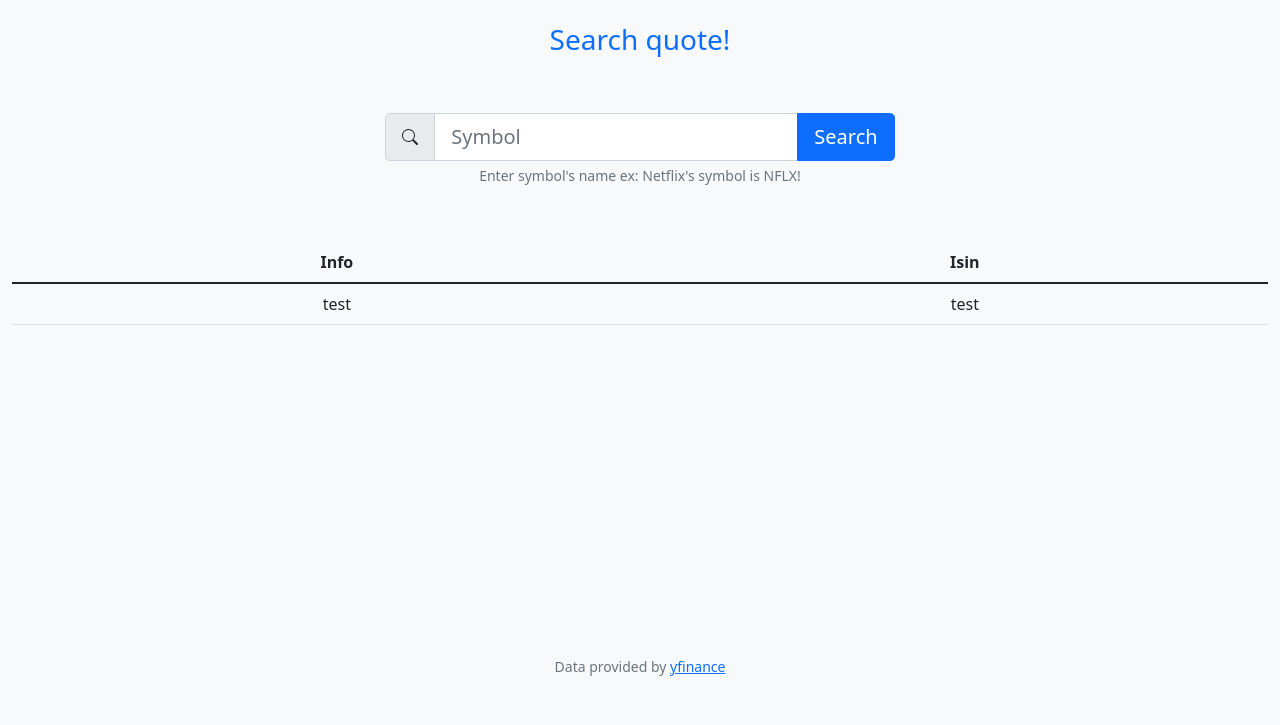
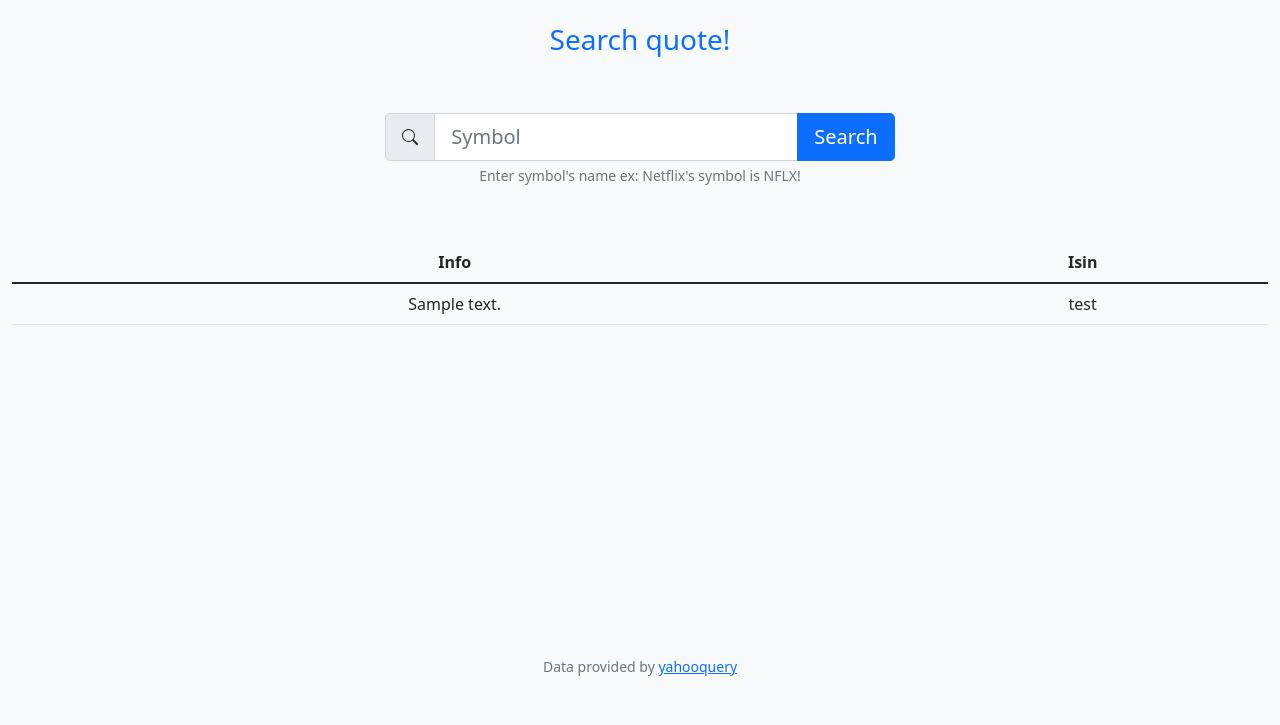
Before and after one commit to a-neagoe/MyFinanceTracker, a Flask app: template templates/quoted.html in a window 1280 px wide. Shown: the part 75-800 px from the top of the page. Run offline with Flask 3, Linux system fonts and the light colour scheme; the template is opened without the code that fills it: most values are stand-ins (such as "Sample title", 1, 10 or a date in 2020); some libraries are stand-ins or nearby versions.

Commit message:
footer modified in layout

```diff
--- a/templates/layout.html
+++ b/templates/layout.html
@@ -64,7 +64,7 @@
         </main>
 
         <footer class="pb-5 small text-center text-muted bg-light">
-            Data provided by <a href="https://pypi.org/project/yfinance/">yfinance</a>
+            Data provided by <a href="https://yahooquery.dpguthrie.com/">yahooquery</a>
         </footer>
         <script src="https://cdn.jsdelivr.net/npm/@popperjs/core@2.11.6/dist/umd/popper.min.js" integrity="sha384-oBqDVmMz9ATKxIep9tiCxS/Z9fNfEXiDAYTujMAeBAsjFuCZSmKbSSUnQlmh/jp3" crossorigin="anonymous"></script>
         <script src="https://cdn.jsdelivr.net/npm/bootstrap@5.3.0-alpha1/dist/js/bootstrap.min.js" integrity="sha384-mQ93GR66B00ZXjt0YO5KlohRA5SY2XofN4zfuZxLkoj1gXtW8ANNCe9d5Y3eG5eD" crossorigin="anonymous"></script>
--- a/templates/quoted.html
+++ b/templates/quoted.html
@@ -38,7 +38,7 @@
         </thead>
         <tbody>
             <tr>
-                <td>test</td>
+                <td> {{ data.summary_profile[symbol]['longBusinessSummary'] }}</td>
                 <td> test</td>
             </tr>
         </tbody>
```
Also changed, not shown: 1 other file.
